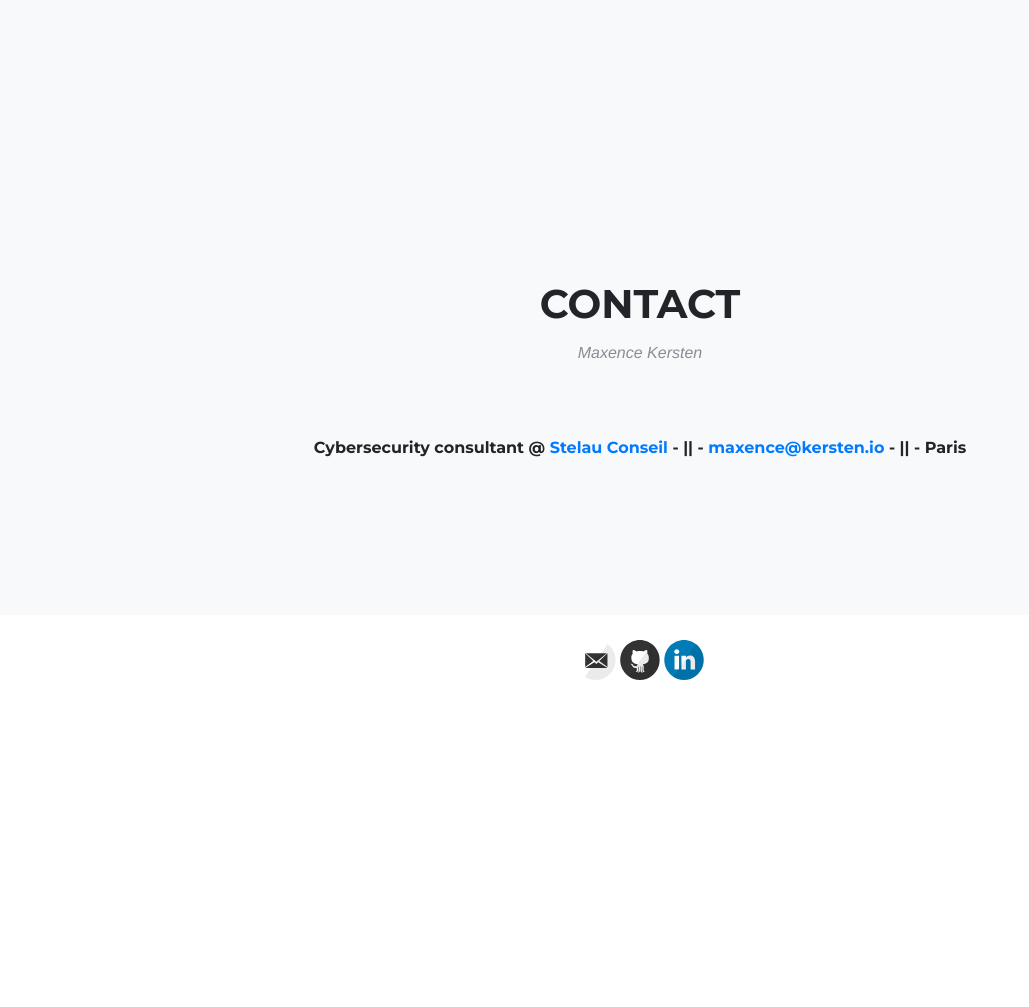
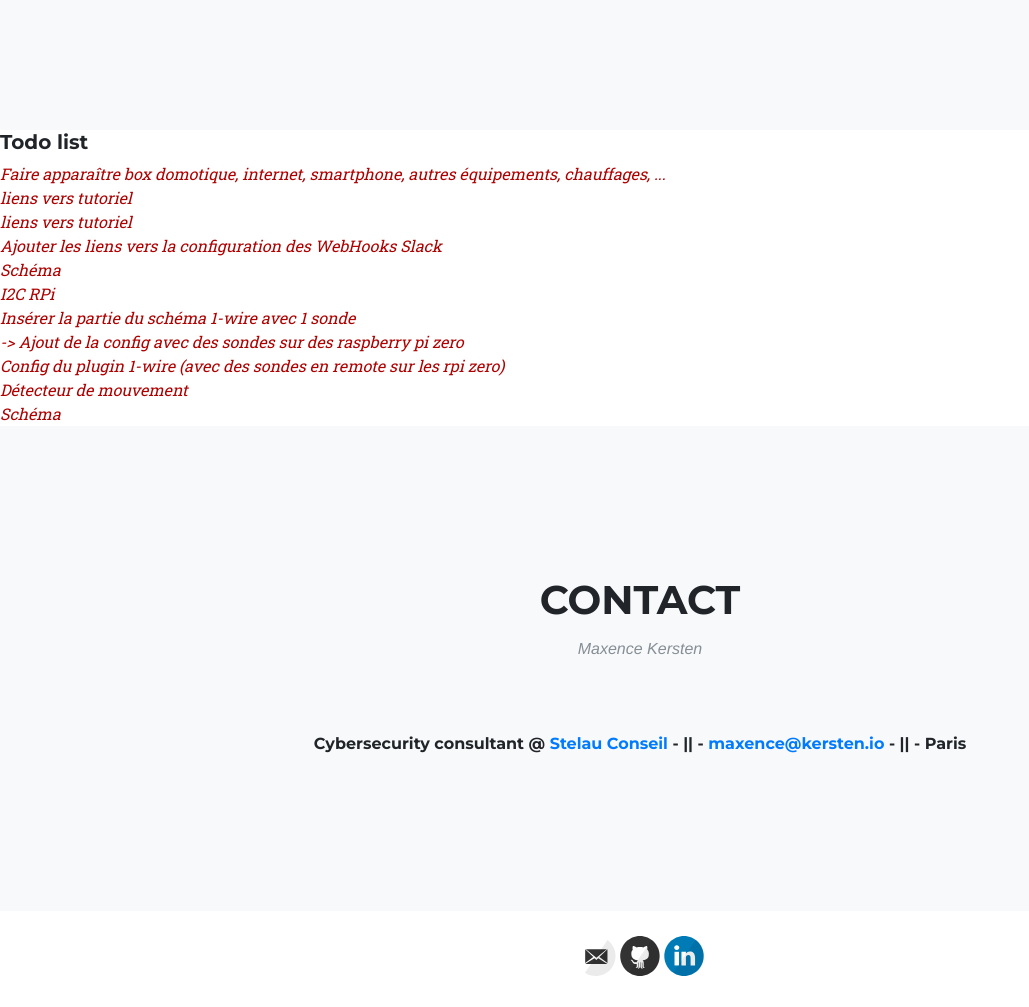
Before and after one commit to MaxKer/MaxKer.github.io, a Jekyll site: the page built from index.html, in a window 1280 px wide and 1400 px high, scrolled down 4021 px. Shown: the part 393-1400 px from the top of the window, without its empty margins (0-1029 px from the left). Built offline with Jekyll 4.4.1, drawn with Linux system fonts in a browser that asks for light colours; some web fonts are replaced; before the commit the page ends 5125 px from its top, so only the background shows below that.

Commit message:
Update WarmDom project

```diff
--- a/_config.yml
+++ b/_config.yml
@@ -6,7 +6,7 @@
 name: Maxence Kersten
 
 # Short bio or description (displayed in the header)
-description: MAX
+description: Personnal porfolio
 
 # URL of your avatar or profile pic (you could use your GitHub profile pic)
 avatar: https://avatars0.githubusercontent.com/u/7915438?s=400&u=43f1b78d6a7de44ef853e3db90994670c9d5c331&v=4
--- a/_includes/content/projects.html
+++ b/_includes/content/projects.html
@@ -12,7 +12,7 @@
       <!-- Liste des projets -->
 
       <div class="col-md-2 col-sm-3 portfolio-item">
-        <a class="portfolio-link" data-toggle="modal" href="#modalWarmDom" >
+        <a class="portfolio-link" data-toggle="modal" href="#modalWarmDom">
           <div class="portfolio-hover">
             <div class="portfolio-hover-content">
               <span class="fa-stack fa-4x">
@@ -44,65 +44,93 @@
                     <p class="item-intro text-muted">Réalisation d'une centrale domotique basée sur Jeedom</p>
 
                     <h2 id="objectif-du-projet">Objectif du projet</h2>
-                        <p>L&#39;objectif principale de ce projet est d&#39;optimiser la qualité du chauffage électrique à partir des fils pilotes.</p>
-                        <p>Afin de gérer au mieux le contrôle de mes chauffages électriques, j&#39;ai souhaité mettre en place une box domotique reliée à plusieurs sondes de températures et permettant d&#39;envoyer des ordres à chaque chauffage électrique (4 en tout).</p>
-                        <h2 id="sch-ma-fonctionnel">Schéma fonctionnel</h2>
-                        <p>Faire apparaître box domotique, internet, smartphone, autres équipements, chauffages, ...</p>
+                    <p>L'objectif principale de ce projet est d'optimiser la qualité du chauffage électrique à partir des fils
+                      pilotes.</p>
+                    <p>Afin de gérer au mieux le contrôle de mes chauffages électriques, j'ai souhaité mettre en place une box
+                      domotique reliée à plusieurs sondes de températures et permettant d'envoyer des ordres à chaque chauffage
+                      électrique (4 en tout).</p>
+                    <h2 id="schema-fonctionnel">Schéma fonctionnel</h2>
+                    <p>
+                      <todo>Faire apparaître box domotique, internet, smartphone, autres équipements, chauffages, ...</todo>
+                    </p>
                     <h3 id="box-domotique">Box domotique</h3>
-                        <p>Pour ma box domotique j&#39;ai choisi de partir sur une RaspberryPi 3 avec Jeedom 3 installé dessus.
-                        Pour les connecter sondes réparties dans l&#39;appartement, j&#39;ai décider d&#39;utiliser des Raspberry pi Zero, qui ne coûtent qu&#39;une dizaine d&#39;euros et qui proposent le Wi-Fi.</p>
+                    <p>Pour ma box domotique j'ai choisi de partir sur une RaspberryPi 3 avec Jeedom 3 installé dessus. Pour
+                      les connecter sondes réparties dans l'appartement, j'ai décider d'utiliser des Raspberry pi Zero, qui
+                      ne coûtent qu'une dizaine d'euros et qui proposent le Wi-Fi.</p>
                     <h4 id="initialisation-de-la-rpi3">Initialisation de la RPi3</h4>
-                        <p>J&#39;ai suivi ce <strong>tutoriel</strong>, qui explique comment flasher la dernière version de raspbian (Lite pour ce projet) sur votre carte SD.</p>
-                        <p>Une fois raspbian installé et à jours, j&#39;ai installé Jeedom à partir de ce <strong>tutoriel</strong>. La version 3 s&#39;installe comme un paquet Debian classique grâce à un script d&#39;installation.</p>
-                        <h4 id="s-curit-et-r-seau">Sécurité et réseau</h4>
-                        <p>Afin de rendre accessible Jeedom de l&#39;extérieur, j&#39;ai choisi d&#39;activer le HTTPS sur le Apache de la RPi, et de configurer LetsEncrypt pour récupérer un certificat TLS Server &quot;trusté&quot; par tous les navigateurs. Cela me permettra par le suite d&#39;accéder à mon interface Jeedom depuis l&#39;extérieur, et donc de piloter mon chauffage même depuis l&#39;extérieur de chez moi.</p>
+                    <p>J'ai suivi ce
+                      <todo>liens vers tutoriel</todo>, qui explique comment flasher la dernière version de raspbian (Lite pour ce projet)
+                      sur votre carte SD.</p>
+                    <p>Une fois raspbian installé et à jours, j'ai installé Jeedom à partir de ce
+                      <todo>liens vers tutoriel</todo>. La version 3 s'installe comme un paquet Debian classique grâce à un script d'installation.</p>
+                    <h4 id="securit-et-reseau">Sécurité et réseau</h4>
+                    <p>Afin de rendre accessible Jeedom de l'extérieur, j'ai choisi d'activer le HTTPS sur le Apache de la RPi,
+                      et de configurer LetsEncrypt pour récupérer un certificat TLS Server "trusté" par tous les
+                      navigateurs. Cela me permettra par le suite d'accéder à mon interface Jeedom depuis l'extérieur, et
+                      donc de piloter mon chauffage même depuis l'extérieur de chez moi.</p>
                     <p>1) Activer mod_ssl</p>
-                        <p><code>a2enmod ssl</code></p>
+                    <p>
+                      <code>a2enmod ssl</code>
+                    </p>
                     <p>Redémarrer Apache2 </p>
-                        <p><code>sudo service apache2 restart</code></p>
+                    <p>
+                      <code>sudo service apache2 restart</code>
+                    </p>
                     <p>2) Configurer letsencrypt</p>
                     <p>3) Modifier le mot de passe admin de Jeedom</p>
-                        <p>Avant de rendre accessible votre Jeedom sur internet, vous devez absolument changer le mot de passe par défaut et mettre un mot de passe robuste.</p>
+                    <p>Avant de rendre accessible votre Jeedom sur internet, vous devez absolument changer le mot de passe par
+                      défaut et mettre un mot de passe robuste.</p>
                     <p>4) Configurer le NAT sur votre box Internet</p>
-                        <p>Port interne: 443, port externe 443, machine : votre rpi (onglet NAT/PAT)
-                        Je conseille avant d&#39;assigner une IP statique à votre rpi. (onglet DHCP)</p>
+                    <p>Port interne: 443, port externe 443, machine : votre rpi (onglet NAT/PAT) Je conseille avant d'assigner
+                      une IP statique à votre rpi. (onglet DHCP)</p>
                     <h4 id="int-gration-de-slack">Intégration de Slack</h4>
                     <p>Incoming WebHooks</p>
-                        <p>-&gt; Permet d&#39;envoyer des messages de Jeedom vers une chan Slack</p>
+                    <p>-> Permet d'envoyer des messages de Jeedom vers une chan Slack</p>
                     <p>Outgoing WebHooks</p>
-                        <p>-&gt; Permet d&#39;envoyer des commandes à Jeedom depuis Slack</p>
-                        <p><strong>Attention</strong>
-                        Il faut bien renseigner la &quot;Destination&quot; dans la commande EnvoiMessage (là où on défini le Webhook, le domaine et l&#39;authentification token)
-                        Ca semble fonctionner sans quand on teste directement via le bouton Tester mais dans un scenario avec ask, il faut bien que la destination soi renseignée</p>
+                    <p>-> Permet d'envoyer des commandes à Jeedom depuis Slack</p>
+                    <todo>Ajouter les liens vers la configuration des WebHooks Slack</todo>
+                    <p>
+                      <strong>Attention</strong>
+                      Il faut bien renseigner la "Destination" dans la commande EnvoiMessage (là où on défini le Webhook, le domaine
+                      et l'authentification token) Ca semble fonctionner sans quand on teste directement via le bouton Tester
+                      mais dans un scenario avec ask, il faut bien que la destination soi renseignée</p>
                     <h4 id="int-gration-de-telegram">Intégration de Telegram</h4>
-                        <p><a href="https://www.maison-et-domotique.com/70896-piloter-jeedom-avec-telegram/">https://www.maison-et-domotique.com/70896-piloter-jeedom-avec-telegram/</a></p>
+                    <p>
+                      <a href="https://www.maison-et-domotique.com/70896-piloter-jeedom-avec-telegram/">https://www.maison-et-domotique.com/70896-piloter-jeedom-avec-telegram/</a>
+                    </p>
                     <h3 id="contr-le-des-fils-pilotes">Contrôle des fils pilotes</h3>
-                        <p><a href="http://jilks.fr/wordpress/fil-pilote-directement-avec-un-raspberry-et-jeedom">http://jilks.fr/wordpress/fil-pilote-directement-avec-un-raspberry-et-jeedom</a></p>
-                        <h4 id="sch-ma">Schéma</h4>
-                        <h4 id="i2c-rpi">I2C RPi</h4>
+                    <p>
+                      <a href="http://jilks.fr/wordpress/fil-pilote-directement-avec-un-raspberry-et-jeedom">http://jilks.fr/wordpress/fil-pilote-directement-avec-un-raspberry-et-jeedom</a>
+                    </p>
+                    <h4 id="sch-ma"><todo>Schéma</todo></h4>
+
+                    <h4 id="i2c-rpi"><todo>I2C RPi</todo></h4>
+
                     <h4 id="config-jeedom">Config Jeedom</h4>
+
                     <h3 id="sondes-de-temp-rature-ds18b20">Sondes de température DS18b20</h3>
                     <h4 id="sch-ma">Schéma</h4>
-                        <p>Insérer la partie du schéma 1-wire avec 1 sonde</p>
-                        <p>-&gt; Ajout de la config avec des sondes sur des raspberry pi zero</p>
+
+                    <p><todo>Insérer la partie du schéma 1-wire avec 1 sonde</todo></p>
+                    <p><todo>-> Ajout de la config avec des sondes sur des raspberry pi zero</todo></p>
                     <h4 id="one-wire">One Wire</h4>
-                        <p><a href="https://jeedom.com/doc_old/documentation/plugins/onewire/fr_FR/onewire">https://jeedom.com/doc_old/documentation/plugins/onewire/fr_FR/onewire</a></p>
+                    <p>
+                      <a href="https://jeedom.com/doc_old/documentation/plugins/onewire/fr_FR/onewire">https://jeedom.com/doc_old/documentation/plugins/onewire/fr_FR/onewire</a>
+                    </p>
                     <h4 id="config-jeedom">Config Jeedom</h4>
-                        <p>Config du plugin 1-wire (avec des sondes en remote sur les rpi zero)</p>
-                        <h3 id="d-tecteur-de-mouvement">Détecteur de mouvement</h3>
-                        <h4 id="sch-ma">Schéma</h4>
-                        <p>-&gt; Connectique PIR HC-SR501 5-20V DC</p>
+                    <p><todo>Config du plugin 1-wire (avec des sondes en remote sur les rpi zero)</todo></p>
+                    <h3 id="d-tecteur-de-mouvement"><todo>Détecteur de mouvement</todo></h3>
+                    <h4 id="sch-ma"><todo>Schéma</todo></h4>
+                    <p>-> Connectique PIR HC-SR501 5-20V DC</p>
                     <h4 id="config-jeedom">Config Jeedom</h4>
-                        <p>-&gt; Plugin GPIO
-                        -&gt; Plugin Jeelink pour accès aux détecteurs des rpi zero à partir du jeedom master (rpi 3)</p>
+                    <p>-> Plugin GPIO -> Plugin Jeelink pour accès aux détecteurs des rpi zero à partir du jeedom master
+                      (rpi 3)</p>
                     <h3 id="t-l-info-edf">Télé info EDF</h3>
-                        <p><a href="http://www.magdiblog.fr/gpio/teleinfo-edf-suivi-conso-de-votre-compteur-electrique/">http://www.magdiblog.fr/gpio/teleinfo-edf-suivi-conso-de-votre-compteur-electrique/</a></p>
+                    <p>
+                      <a href="http://www.magdiblog.fr/gpio/teleinfo-edf-suivi-conso-de-votre-compteur-electrique/">http://www.magdiblog.fr/gpio/teleinfo-edf-suivi-conso-de-votre-compteur-electrique/</a>
+                    </p>
                     <h4 id="sch-ma">Schéma</h4>
                     <h4 id="config-jeedom">Config Jeedom</h4>
-
-      <button class="btn btn-primary" data-dismiss="modal" type="button">
-          <i class="fa fa-times"></i>
-          Fermer le projet</button>
                   </div>
                 </div>
               </div>
@@ -111,41 +139,14 @@
 
         </div>
       </div>
+
     </div>
   </div>
+
 </section>
 
+<h5 class="panel-heading material-panel__heading">Todo list</h5>
+<div class="panel-body material-panel__body">
+  <div id="todolist"></div>
 
-<!-- Modal 1 -->
-<div class="portfolio-modal modal fade" id="portfolioModal-generic" tabindex="-1" role="dialog" aria-hidden="true">
-  <div class="modal-dialog">
-    <div class="modal-content">
-      <div class="close-modal" data-dismiss="modal">
-        <div class="lr">
-          <div class="rl"></div>
 </div>
-      </div>
-      <div class="container">
-        <div class="row">
-          <div class="col-lg-8 mx-auto">
-            <div class="modal-body">
-              <!-- Project Details Go Here -->
-              <h2 class="text-uppercase">Project Name</h2>
-              <p class="item-intro text-muted">Lorem ipsum dolor sit amet consectetur.</p>
-              <!-- <img class="img-fluid d-block mx-auto" src="img/portfolio/01-full.jpg" alt=""> -->
-              <p>Use this area to describe your project. Lorem ipsum dolor sit amet, consectetur adipisicing elit. Est blanditiis dolorem culpa incidunt minus dignissimos deserunt repellat aperiam quasi sunt officia expedita beatae cupiditate, maiores repudiandae, nostrum, reiciendis facere nemo!</p>
-              <ul class="list-inline">
-                <li>Date: January 2017</li>
-                <li>Client: Threads</li>
-                <li>Category: Illustration</li>
-              </ul>
-              <button class="btn btn-primary" data-dismiss="modal" type="button">
-                <i class="fa fa-times"></i>
-                Close Project</button>
-            </div>
-          </div>
-        </div>
-      </div>
-    </div>
-  </div>
-</div>
--- a/_includes/js.html
+++ b/_includes/js.html
@@ -36,4 +36,18 @@
     node.appendChild(temp);
 }
 
+function getTodoList(node) {
+    const childs = document.getElementsByTagName("todo");
+    var temp = document.createElement('div');
+
+    $.each(childs,(i, e) => {
+        // console.log(e.outerText);
+        var clone = childs[i].cloneNode(true);
+        temp.appendChild(clone);
+        temp.appendChild(document.createElement('br'));
+    });
+    console.log(temp);
+    node.appendChild(temp);
+}
+
 </script>
--- a/_layouts/default.html
+++ b/_layouts/default.html
@@ -21,7 +21,7 @@
     <!-- Created with Jekyll Now - http://github.com/barryclark/jekyll-now -->
   </head>
 
-  <body onload="getSkills(document.getElementById('technical-skills'),'cyber-tech-skill'); getSkills(document.getElementById('management-skills'),'cyber-management-skill');; getSkills(document.getElementById('dev-skills'),'dev-skill'); ">
+  <body onload="getSkills(document.getElementById('technical-skills'),'cyber-tech-skill'); getSkills(document.getElementById('management-skills'),'cyber-management-skill'); getSkills(document.getElementById('dev-skills'),'dev-skill'); getTodoList(document.getElementById('todolist'));">
 
     {% include header.html %}
 
--- a/css/style.scss
+++ b/css/style.scss
@@ -315,3 +315,8 @@
 .timeline>li .clickable:hover {
   border: 9px solid #cbccce;
 }
+
+todo {
+  font-style: italic;
+  color: #af0000;
+}
```
Also changed, not shown: _includes/content/projects/warmdom.html (added, +103 -0 lines), _includes/analytics.html (deleted). Lines whose indentation alone changed are shown as unchanged.
